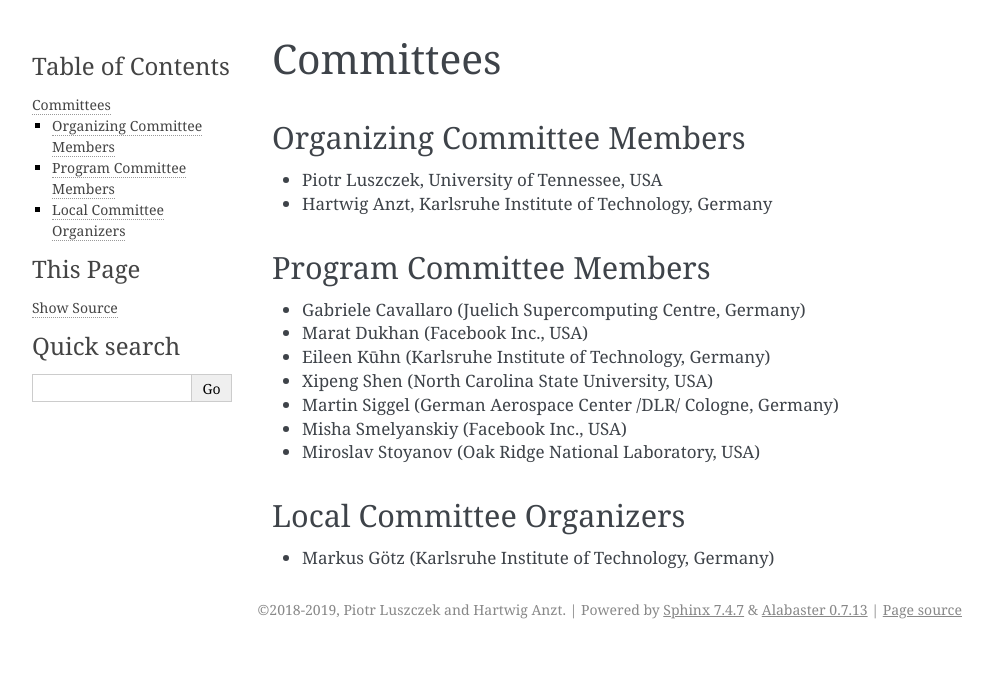
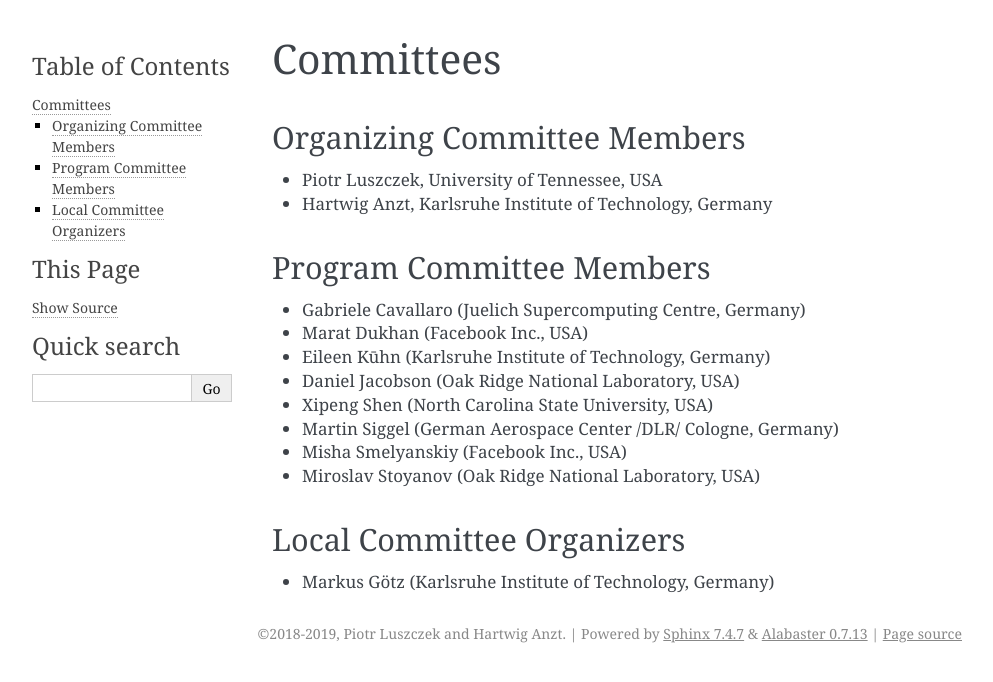
Before and after one commit to sdascconf/sdasc2019, a Sphinx documentation site: the page built from source/committee.rst, in a window 1280 px wide. Shown: the top 682 px of the page, without its empty margins (148-1141 px from the left). Built offline with Sphinx 7.4.7, drawn with Linux system fonts in a browser that asks for light colours.

Commit message:
Add committee member

```diff
--- a/source/committee.rst
+++ b/source/committee.rst
@@ -16,6 +16,7 @@ Program Committee Members
 * Gabriele Cavallaro (Juelich Supercomputing Centre, Germany)
 * Marat Dukhan (Facebook Inc., USA)
 * Eileen Kūhn (Karlsruhe Institute of Technology, Germany)
+* Daniel Jacobson (Oak Ridge National Laboratory, USA)
 * Xipeng Shen (North Carolina State University, USA)
 * Martin Siggel (German Aerospace Center /DLR/ Cologne, Germany)
 * Misha Smelyanskiy (Facebook Inc., USA)
```
